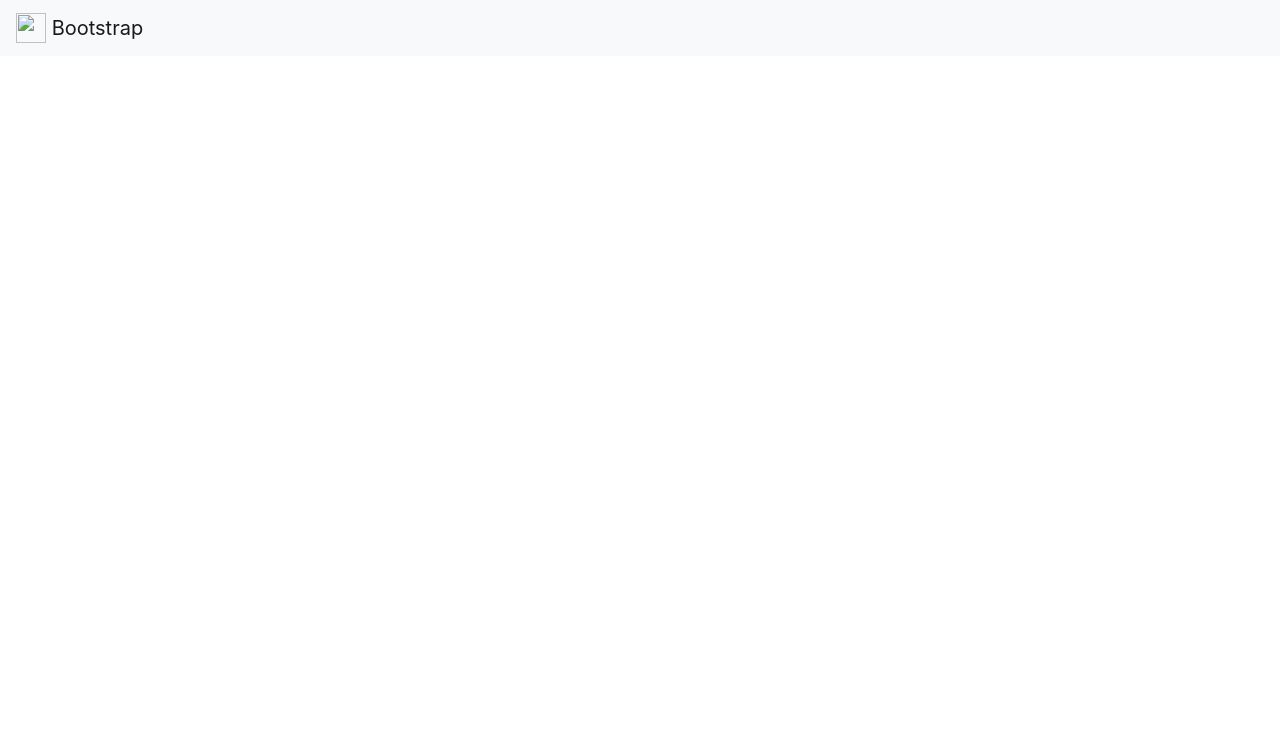
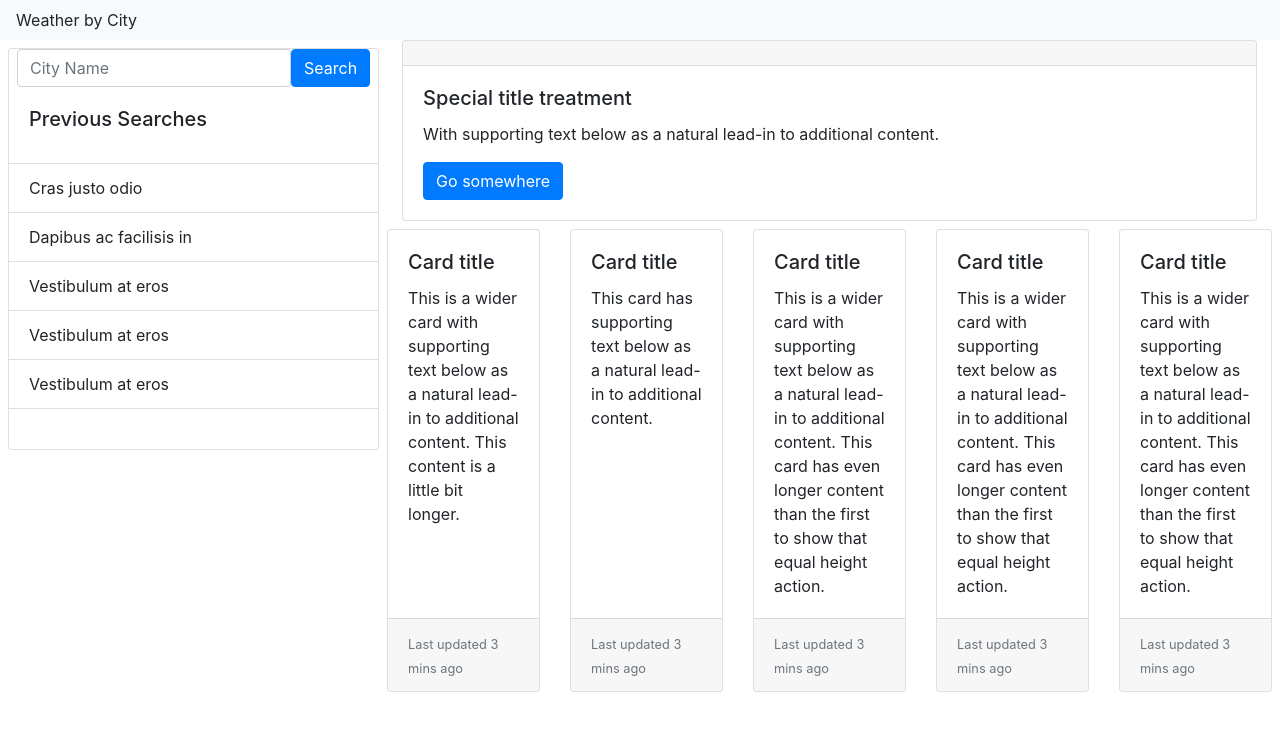
Before and after one commit to jasdjames/jasdjames-weather-api, a plain HTML site: page index.html in a window 1280 px wide. Drawn offline with nearby package versions, Linux system fonts and the light colour scheme; a script that the page names is missing.

Commit message:
basic format for page

```diff
--- a/assets/script.js
+++ b/assets/script.js
@@ -0,0 +1,29 @@
+var DateTime = luxon.DateTime;
+var dt = DateTime.local();
+var Day = $("#dateToday")
+var newFormat = Day.text(dt.toLocaleString(DateTime.DATE_HUGE));
+var cityName = $("#cityName")
+var api = "c5802144e43bf1301ef522550796e16e";
+
+
+
+
+
+
+
+
+$("#searchBtn").on("click", function (event) {
+var searchCity = $("#searchCity").val;
+console.log(searchCity);
+ if ($(this)){
+
+var openURL = `api.openweathermap.org/data/2.5/forecast?q=houston&appid=${api}`
+$.ajax({
+    url: openURL,
+    method: "GET"
+  }).then(function(response) {
+      console.log(response);
+  })
+
+ }
+})
--- a/assets/style.css
+++ b/assets/style.css
@@ -0,0 +1,3 @@
+#topBox{
+    width: 100%;
+}
--- a/index.html
+++ b/index.html
@@ -1,29 +1,138 @@
 <!DOCTYPE html>
 <html lang="en">
+
 <head>
     <meta charset="UTF-8">
     <meta name="viewport" content="width=device-width, initial-scale=1.0">
-    <link rel="stylesheet" href="https://cdn.jsdelivr.net/npm/bootstrap@4.5.3/dist/css/bootstrap.min.css" integrity="sha384-TX8t27EcRE3e/ihU7zmQxVncDAy5uIKz4rEkgIXeMed4M0jlfIDPvg6uqKI2xXr2" crossorigin="anonymous">
-    <title>Document</title>
+    <link rel="stylesheet" href="https://cdn.jsdelivr.net/npm/bootstrap@4.5.3/dist/css/bootstrap.min.css"
+        integrity="sha384-TX8t27EcRE3e/ihU7zmQxVncDAy5uIKz4rEkgIXeMed4M0jlfIDPvg6uqKI2xXr2" crossorigin="anonymous">
+    <title>Jasmine's Weather App</title>
 </head>
+
 <body>
     <header>
         <nav class="navbar navbar-light bg-light">
-            <a class="navbar-brand" href="#">
-              <img src="/docs/4.5/assets/brand/bootstrap-solid.svg" width="30" height="30" class="d-inline-block align-top" alt="" loading="lazy">
-              Bootstrap
-            </a>
-          </nav>
+            Weather by City
+        </nav>
     </header>
-    <aside>
+    <aside class="float-left" id="sideBox">
+        <div class="contianer mx-2">
+            <div class="row">
+                <div class="col">
+                    <div class="card mt-2">
+                        <form class="form-inline mx-2">
+                        <div class="form-group">
+                            <label for="search" class="sr-only">Search</label>
+                            <input type="search" class="form-control" aria-describedby="button-addon2" id="searchCity"
+                                placeholder="City Name">
+                            <div>
+
+                                <button type="button" class="btn btn-primary " id="searchBtn">Search</button>
+                            </div>
+                        </div>
+                        </form>
+                        <div class="card-body">
+                            <h5 class="card-title">Previous Searches </h5>
+                            <p class="card-text"></p>
+                        </div>
+                        <ul class="list-group list-group-flush">
+                            <li class="list-group-item" id="city1">Cras justo odio</li>
+                            <li class="list-group-item" id="city2">Dapibus ac facilisis in</li>
+                            <li class="list-group-item" id="city3">Vestibulum at eros</li>
+                            <li class="list-group-item" id="city4">Vestibulum at eros</li>
+                            <li class="list-group-item" id="city5">Vestibulum at eros</li>
+                        </ul>
+                        <div class="card-body">
+
+                        </div>
+                    </div>
+                </div>
+            </div>
+        </div>
 
     </aside>
-<section>
 
-</section>
-<section>
+    <section class="mx-2">
+        <div class="row">
+            <div class="col">
+                <div class="card">
+                    <h5 class="card-header" id="dateToday"></h5>
+                    <div class="card-body">
+                        <h5 class="card-title">Special title treatment</h5>
+                        <p class="card-text">With supporting text below as a natural lead-in to additional content.</p>
+                        <a href="#" class="btn btn-primary">Go somewhere</a>
+                    </div>
+                </div>
+            </div>
+        </div>
 
-</section>
+    </section>
+    <section class="p-2">
+        <div class="row flex-row-reverse">
+            <div class="card-deck">
+                <div class="card">
+                    <!-- <img src="..." class="card-img-top" alt="..."> -->
+                    <div class="card-body">
+                        <h5 class="card-title">Card title</h5>
+                        <p class="card-text">This is a wider card with supporting text below as a natural lead-in to
+                            additional content. This content is a little bit longer.</p>
+                    </div>
+                    <div class="card-footer">
+                        <small class="text-muted">Last updated 3 mins ago</small>
+                    </div>
+                </div>
+                <div class="card">
+                    <!-- <img src="..." class="card-img-top" alt="..."> -->
+                    <div class="card-body">
+                        <h5 class="card-title">Card title</h5>
+                        <p class="card-text" id=cityDisplay>This card has supporting text below as a natural lead-in to
+                            additional
+                            content.</p>
+                        <p class="card-text" id="currentDay"></p>
+                    </div>
+                    <div class="card-footer">
+                        <small class="text-muted">Last updated 3 mins ago</small>
+                    </div>
+                </div>
+                <div class="card">
+                    <!-- <img src="..." class="card-img-top" alt="..."> -->
+                    <div class="card-body">
+                        <h5 class="card-title">Card title</h5>
+                        <p class="card-text">This is a wider card with supporting text below as a natural lead-in to
+                            additional content. This card has even longer content than the first to show that equal
+                            height action.</p>
+                    </div>
+                    <div class="card-footer">
+                        <small class="text-muted">Last updated 3 mins ago</small>
+                    </div>
+                </div>
+                <div class="card">
+                    <!-- <img src="..." class="card-img-top" alt="..."> -->
+                    <div class="card-body">
+                        <h5 class="card-title">Card title</h5>
+                        <p class="card-text">This is a wider card with supporting text below as a natural lead-in to
+                            additional content. This card has even longer content than the first to show that equal
+                            height action.</p>
+                    </div>
+                    <div class="card-footer">
+                        <small class="text-muted">Last updated 3 mins ago</small>
+                    </div>
+                </div>
+                <div class="card">
+                    <!-- <img src="..." class="card-img-top" alt="..."> -->
+                    <div class="card-body">
+                        <h5 class="card-title">Card title</h5>
+                        <p class="card-text">This is a wider card with supporting text below as a natural lead-in to
+                            additional content. This card has even longer content than the first to show that equal
+                            height action.</p>
+                    </div>
+                    <div class="card-footer">
+                        <small class="text-muted">Last updated 3 mins ago</small>
+                    </div>
+                </div>
+            </div>
+
+    </section>
 
 
     <!-- Javascript      Here -->
@@ -33,4 +142,5 @@
     <script src="assets/script.js"></script>
 
 </body>
+
 </html>
```
Also changed, not shown: 1 other file.
